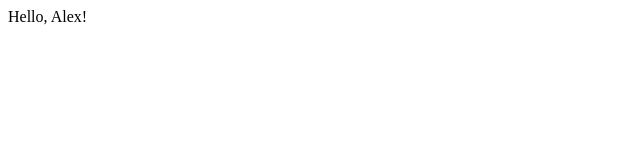
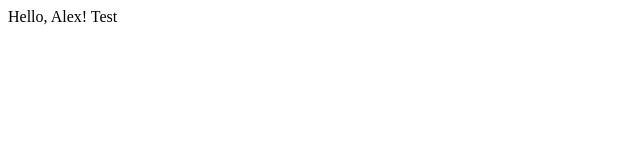
Before and after one commit to alex-mykh/alexmykh.github.io, a plain HTML site: page index.html in a window 1280 px wide. Shown: the full height of the page, 0-640 px from the left. Drawn offline with Linux system fonts and the light colour scheme.

Commit message:
test commit

```diff
--- a/index.html
+++ b/index.html
@@ -9,7 +9,7 @@
 
 <body>
   <div>
-    Hello, Alex!
+    Hello, Alex! Test
   </div>
 </body>
 
```
